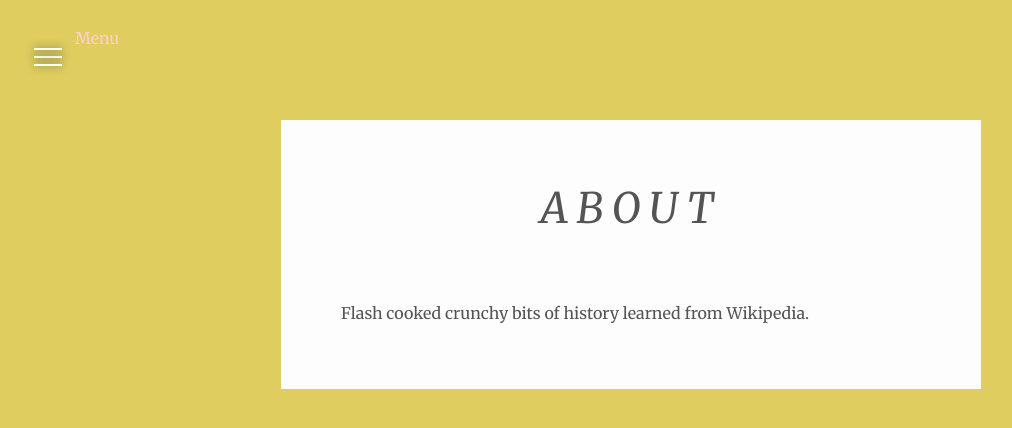
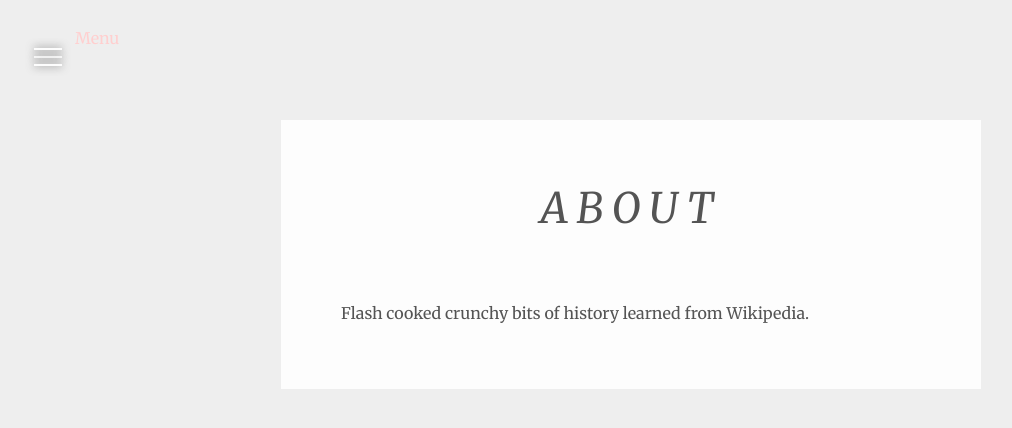
Before and after one commit to jeenalee/eat-your-history, a Jekyll site: the page built from about.md, in a window 1280 px wide. Shown: the top 428 px of the page, without its empty margins (9-1021 px from the left). Built offline with Jekyll 4.4.1, drawn with Linux system fonts in a browser that asks for light colours; nearby versions of some CDN libraries.

Commit message:
Change background color

```diff
--- a/_sass/_layout.scss
+++ b/_sass/_layout.scss
@@ -114,7 +114,7 @@
         }
 
         .post-list-link {
-            background: rgba($dark-color, .75);
+            background: rgba($dark-color, .6);
             bottom: 0;
             left: 0;
             position: absolute;
--- a/assets/css/main.scss
+++ b/assets/css/main.scss
@@ -20,7 +20,7 @@ $text-color:       $dark-color;
 $text-color-light: $light-color;
 $background-color: #fdfdfd;
 $brand-color:      #ffcfcf;
-$brand-color-2:    #dfcd5f;
+$brand-color-2:    #eee;
 
 $grey-color:       #b6b6b6;
 $grey-color-light: lighten($grey-color, 35%);
```
